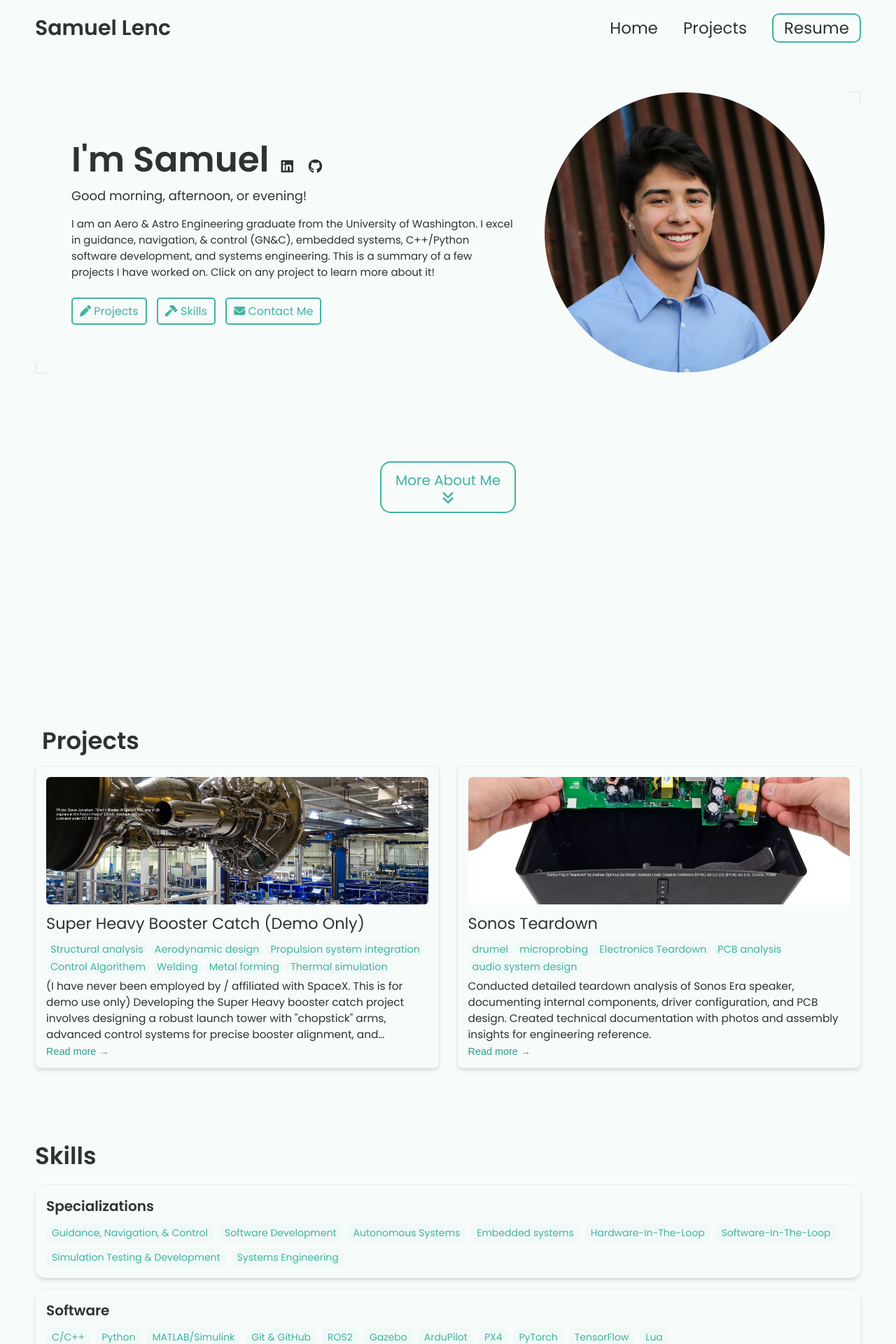
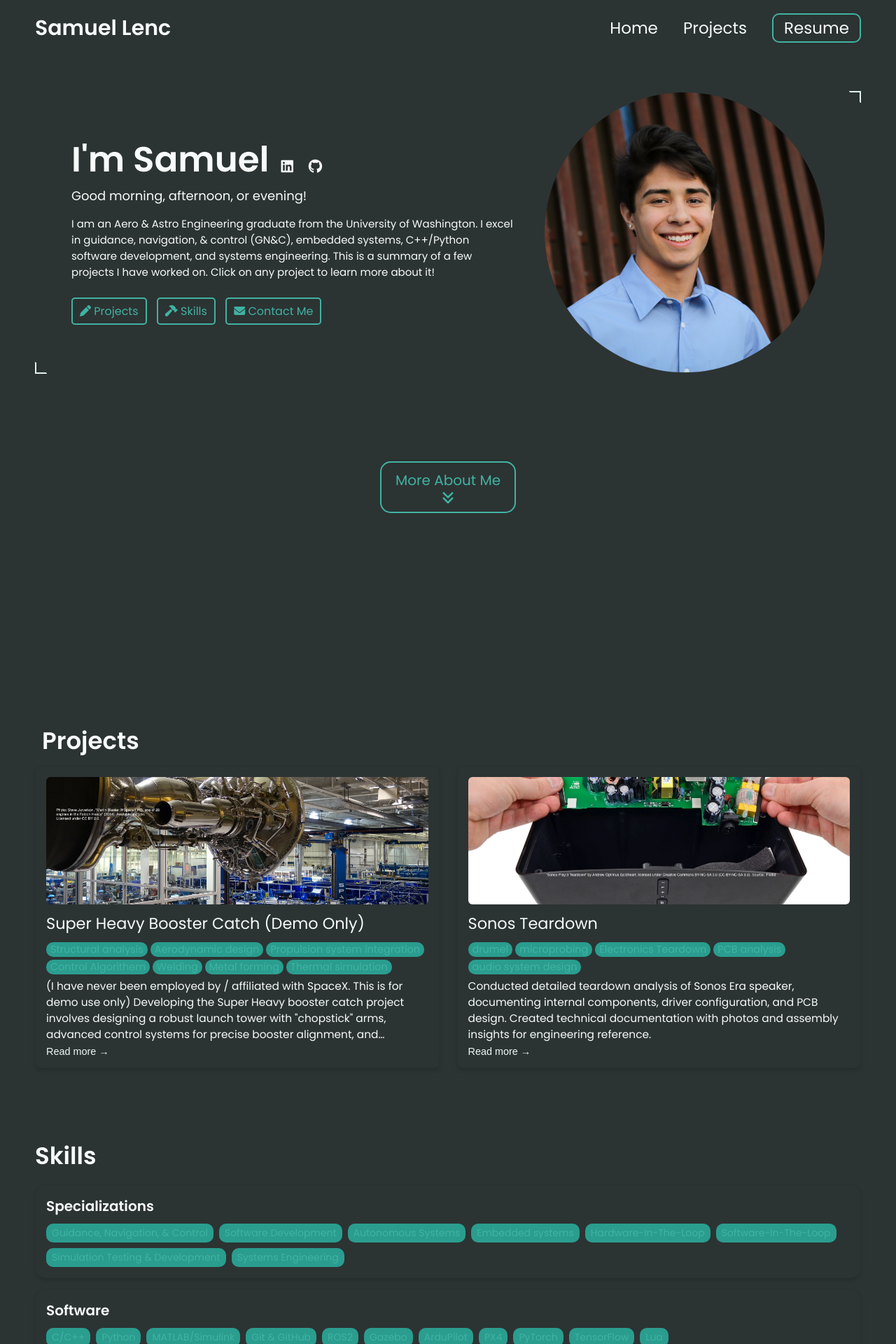
Before and after one commit to shlenc/shlenc.github.io, a Jekyll site: the page built from index.html, in a window 1280 px wide. Shown: the top 1920 px of the page at 70% size. Built offline with Jekyll 4.4.1, drawn with Linux system fonts in a browser that asks for light colours.

Commit message:
updated theme

```diff
--- a/_config.yml
+++ b/_config.yml
@@ -101,13 +101,13 @@
 
 
 # Active theme (Updatethis to switch themes). Make sure to keep the indentation the samne.
-colors: # this is the basic theme
-  text: "#2c3333"
+colors:
+  text: "#f7fbfa"
   border: "#e0f2ef"
   link: "#40b3a2"
-  highlight: "#2a9d8f"
-  background: "#f7fbfa"
-  light_background: "#f0f9f7"
+  highlight: "#f0f9f7"
+  background: "#2c3333"
+  light_background: "#2a9d8f"
 
 # A few examples.
 basic theme:
```
